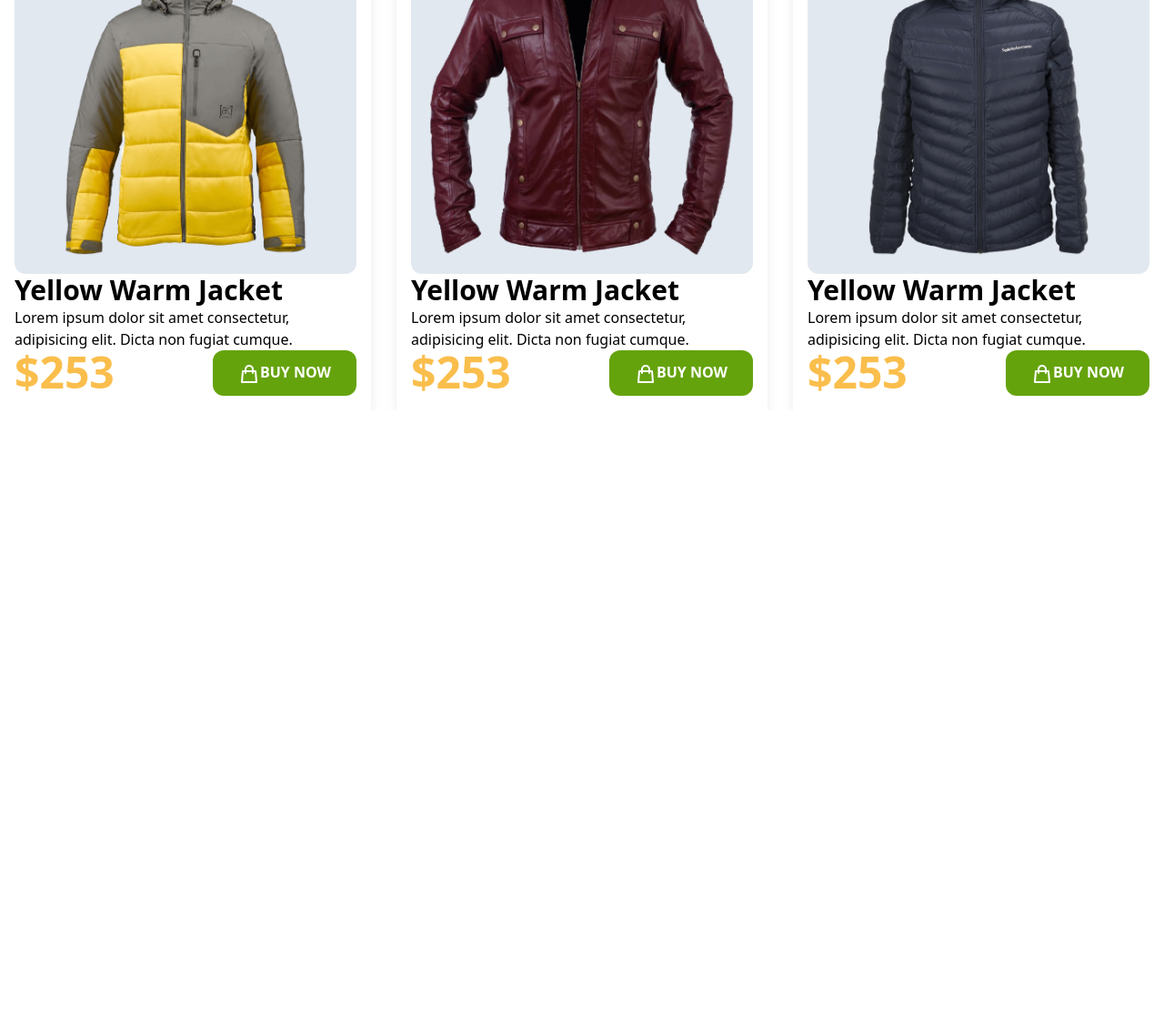
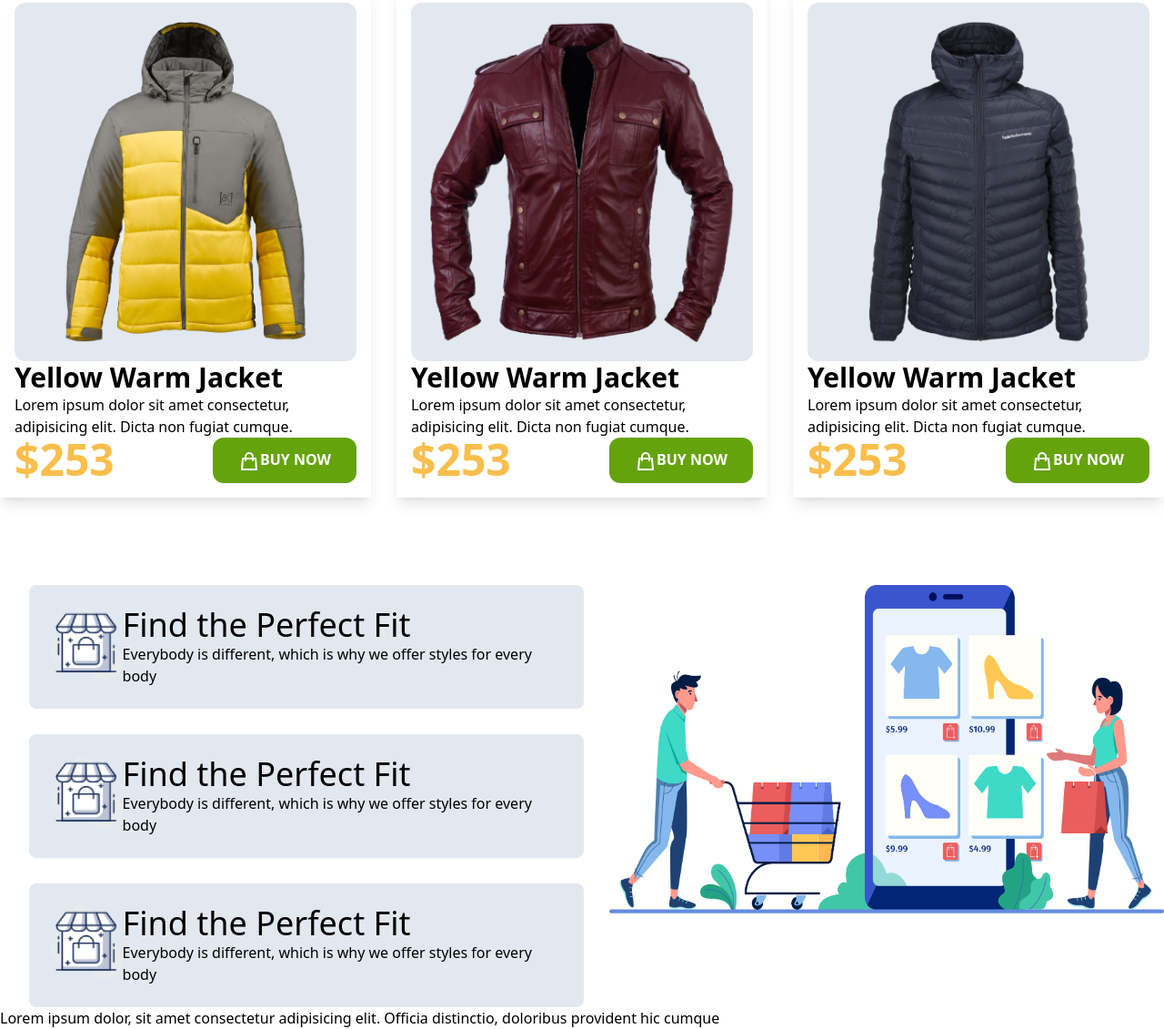
Before and after one commit to AkashMAbrrar/penguine-tailwiind-repo, a plain HTML site: page index.html in a window 1280 px wide. Shown: the part 1311-2442 px from the top of the page at 91% size. Before the commit the page ends 1762 px from the top, so only its background shows below. Drawn offline with nearby package versions, Linux system fonts and the light colour scheme.

Commit message:
benefits section added

```diff
--- a/index.html
+++ b/index.html
@@ -32,11 +32,11 @@
          </div>
         </div>
       </header>
-    <maiin class="container mx-auto w-full">
+    <maiin class="container mx-auto w-full bg-[hsl(0,1%,55%)]">
         <!-- woman jackets for deep winter -->
-        <section>
+        <section class="pb-24">
             <h2 class="text-5xl font-bold">Woman's Jackets</h2>
-            <div class="grid grid-cols-3 gap-7 rounded-xl">
+            <div class="grid md:grid-cols-2 lg:grid-cols-3 gap-7 rounded-xl">
                 <!-- father of all  jacket 1 -->
                 <div class="p-4 shadow-lg">
                     <div class="p-5 bg-slate-200 rounded-xl">
@@ -85,9 +85,9 @@
             </div>
         </section>
         <!-- Men's Jackets -->
-        <section class="pt-8">
+        <section class="pt-8 pb-24">
             <h2 class="text-5xl font-bold">MEN,S JACKETS</h2>
-            <div class="grid grid-cols-3 gap-7 rounded-xl pt-8">
+            <div class="grid md:grid-cols-2 lg:grid-cols-3 gap-7 rounded-xl pt-8">
                 <div class="p-4 shadow-lg">
                     <div class="p-5 bg-slate-200 rounded-xl">
                         <img src="images/jacket-4.png">
@@ -132,6 +132,41 @@
                 </div>
             </div>
         </section>
+        <!-- our benefits of production -->
+        <section>
+            <div class="grid grid-cols-2 gap-7 pl-8">
+                <div class="rounded-lg flex bg-slate-200 p-6">
+                    <img class="w-20 h-20"  src="images/house.png">
+                    <div>
+                        <h4 class="text-4xl">Find the Perfect Fit</h4>
+                        <p>Everybody is different, which is why we
+                            offer styles for every body</p>
+                    </div>
+                </div>
+                <div class=" bg-white row-span-3">
+                    <img src="images/shopping.png">
+                    </div>
+                    <div class="rounded-lg flex bg-slate-200 p-6">
+                        <img class="w-20 h-20"  src="images/house.png">
+                        <div>
+                            <h4 class="text-4xl">Find the Perfect Fit</h4>
+                            <p>Everybody is different, which is why we
+                                offer styles for every body</p>
+                        </div>
+                    </div>
+                    <div class="rounded-lg flex bg-slate-200 p-6">
+                        <img class="w-20 h-20"  src="images/house.png">
+                        <div>
+                            <h4 class="text-4xl">Find the Perfect Fit</h4>
+                            <p>Everybody is different, which is why we
+                                offer styles for every body</p>
+                        </div>
+                    </div>
+            </div>
+        </section>
     </maiin>
+    <footer>
+        <p>Lorem ipsum dolor, sit amet consectetur adipisicing elit. Officia distinctio, doloribus provident hic cumque</p>
+    </footer>
 </body>
 </html>
```
